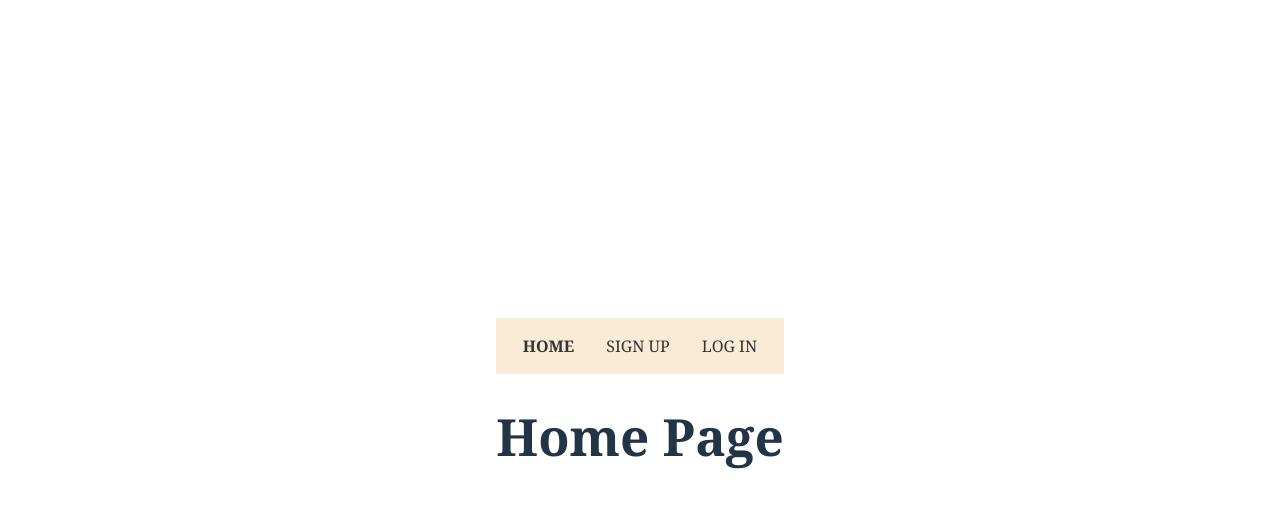
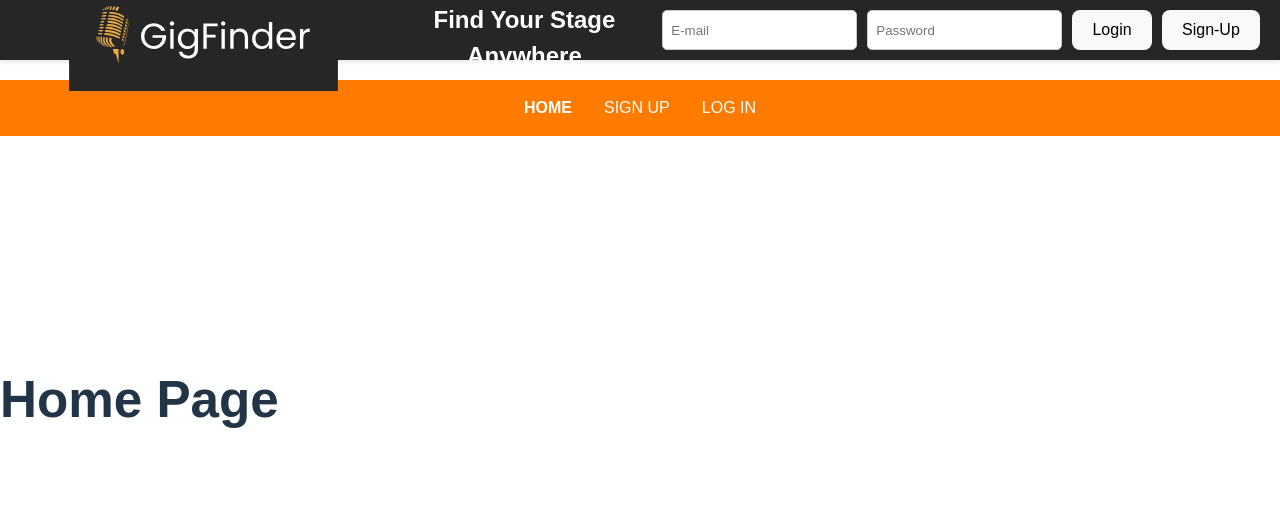
Before and after one commit to ShouvikSarkar1/miniproject2, a React (Vite) app in the folder miniproject2/: page / in a window 1280 px wide. Shown: the top 508 px of the page. Built offline with nearby package versions, Linux system fonts and the light colour scheme.

Commit message:
header and navbar

```diff
--- a/miniproject2/src/App.css
+++ b/miniproject2/src/App.css
@@ -1,59 +1,33 @@
-#root {
-  max-width: 1280px;
-  margin: 0 auto;
-  padding: 2rem;
-  text-align: center;
+
+
+/* Fixed NavBar directly below Header */
+.NavBar {
+  position: fixed;
+  top: 10vh;
+  width: 100%;
+  background-color: #ff7b00 !important;
+  justify-content: center;
 }
 
-.logo {
-  height: 6em;
-  padding: 1.5em;
-  will-change: filter;
-  transition: filter 300ms;
-}
-.logo:hover {
-  filter: drop-shadow(0 0 2em #646cffaa);
-}
-.logo.react:hover {
-  filter: drop-shadow(0 0 2em #61dafbaa);
-}
-
-@keyframes logo-spin {
-  from {
-    transform: rotate(0deg);
-  }
-  to {
-    transform: rotate(360deg);
-  }
-}
-
-@media (prefers-reduced-motion: no-preference) {
-  a:nth-of-type(2) .logo {
-    animation: logo-spin infinite 20s linear;
-  }
-}
-
-.card {
-  padding: 2em;
-}
-
-.read-the-docs {
-  color: #888;
-}
-
+/* Navbar Links */
 .NavBar ul {
   display: flex;
   list-style: none;
   justify-content: center;
   padding: 0;
 }
+
 .NavBar ul li a {
   padding: 1em;
-  color: inherit;
+  color: white;
   text-transform: uppercase;
   display: inline-block;
   text-decoration: none;
 }
+
 .NavBar ul li a.active {
   font-weight: bold;
 }
+.content {
+  align-content: center;
+}
--- a/miniproject2/src/App.jsx
+++ b/miniproject2/src/App.jsx
@@ -1,24 +1,21 @@
 import { useState } from 'react'
 import './App.css'
 import { UserProvider } from './context/UserContext'
-import MyThemeProvider from './context/MyThemeContext'
 import AppRoutes from './routes/AppRoutes'
 import NavBar from './components/NavBar/NavBar'
-import { ThemeProvider } from '@emotion/react'
-import { tealTheme } from './components/Themes/tealTheme'
+import Header from './components/Header/Header'
 
 function App() {
-
-
   return (
-    <>
     <UserProvider>
-      <ThemeProvider theme={tealTheme}>
-        <NavBar/>
-        <AppRoutes/>
-      </ThemeProvider>
+      <div className='app-container'>
+        <Header />
+        <NavBar />
+        <div className='content'>
+          <AppRoutes />
+        </div>
+      </div>
     </UserProvider>
-    </>
   )
 }
 
--- /dev/null
+++ b/miniproject2/src/components/Header/Header.jsx
@@ -0,0 +1,20 @@
+import React from 'react'
+import Logo from '../Logo/Logo'
+import HeaderLogin from '../HeaderLogin/HeaderLogin'
+import '../../styles/Header.css'
+
+const Header = () => {
+    return (
+      <header className='header'>
+          <div className='logo-container'>
+              <Logo />
+          </div>
+          <h2 className='header-title'>Find Your Stage Anywhere</h2>
+          <div className='header-login'>
+              <HeaderLogin />
+          </div>
+      </header>
+    )
+}
+
+export default Header
--- /dev/null
+++ b/miniproject2/src/components/HeaderLogin/HeaderLogin.jsx
@@ -0,0 +1,15 @@
+import React from 'react'
+
+
+const HeaderLogin = () => {
+  return (
+    <div class="login-input">
+    <input type="text" id="email" placeholder="E-mail"></input>
+    <input type="password" id="password" placeholder="Password"></input>
+    <button type="submit" class="btn">Login</button>
+    <button type="submit" class="btn">Sign-Up</button>
+    </div>
+  )
+}
+
+export default HeaderLogin
--- /dev/null
+++ b/miniproject2/src/components/Logo/Logo.jsx
@@ -0,0 +1,12 @@
+import React from 'react'
+import logo from '../../assets/logo.svg'
+
+const Logo = () => {
+  return (
+    <div className='logo-container'>
+      <img src={logo} alt='Logo' className='logo'/>
+    </div>
+  )
+}
+
+export default Logo
--- a/miniproject2/src/components/NavBar/NavBar.jsx
+++ b/miniproject2/src/components/NavBar/NavBar.jsx
@@ -9,7 +9,7 @@ const NavBar = () => {
   const {currentUser} = useUserContext();
   const {theme} = useContext(MyThemeContext)
   return (
-    <nav className='NavBar' style={{backgroundColor: theme.background, color: theme.foreground}}>
+    <nav className='NavBar'>
         <ul>
             <li><NavLink to ='/'>Home</NavLink></li>
             <li><NavLink to ='/signup'>Sign Up</NavLink></li>
--- a/miniproject2/src/context/MyThemeContext.jsx
+++ b/miniproject2/src/context/MyThemeContext.jsx
@@ -3,7 +3,7 @@ import React, {useState} from "react";
 export const themes = {
     light: {
         foreground: '#333333',
-        background: 'antiquewhite',
+        background: 'white',
     },
     dark: {
         foreground: '#ffffff',
--- a/miniproject2/src/index.css
+++ b/miniproject2/src/index.css
@@ -1,11 +1,11 @@
 :root {
-  font-family: Georgia, 'Times New Roman', Times, serif;
+  font-family: Arial, Helvetica, sans-serif;
   line-height: 1.5;
   font-weight: 400;
 
   color-scheme: light dark;
   color: rgba(255, 255, 255, 0.87);
-  background-color: #225777;
+  background-color: #262626;
 
   font-synthesis: none;
   text-rendering: optimizeLegibility;
@@ -47,7 +47,7 @@ button {
   transition: border-color 0.25s;
 }
 button:hover {
-  border-color: #646cff;
+  border-color: white;
 }
 button:focus,
 button:focus-visible {
--- a/miniproject2/src/pages/HomePage.jsx
+++ b/miniproject2/src/pages/HomePage.jsx
@@ -1,9 +1,12 @@
 import React from 'react'
+import '../styles/HomePageStyles.css'
+
 
 const HomePage = () => {
   return (
-    <div className='HomePage componentBox'>
+    <div className='HomePage'>
       <h1>Home Page</h1>
+
     </div>
   )
 }
--- /dev/null
+++ b/miniproject2/src/styles/Header.css
@@ -0,0 +1,29 @@
+/* Fixed Header */
+.header {
+    position: fixed;
+    background-color: #262626;
+    color: white;
+  }
+
+.logo {
+    height: 10em;
+    padding: 1.5em;
+
+  }
+  .logo-container{
+    padding-top :5px
+  }
+  /* Title Centered */
+.header-title {
+    flex: 1;
+    text-align: center;
+    font-size: 1.5rem;
+    font-weight: bold;
+    padding-top: 15px
+  }
+
+  /* Login Section (Right-Aligned) */
+  .header-login {
+    display: flex;
+    align-items: center;
+  }
--- /dev/null
+++ b/miniproject2/src/styles/HomePageStyles.css
@@ -0,0 +1,65 @@
+/* Reset margins & paddings */
+* {
+    margin: 0;
+    padding: 0;
+    box-sizing: border-box;
+}
+
+/* Header container */
+.header {
+    position: fixed;
+    top: 0;
+    left: 0;
+    width: 100%;
+    height: 60px; /* Fixed height for consistency */
+    background-color: #ffffff;
+    z-index: 1000;
+    display: flex;
+    align-items: center;
+    justify-content: space-between; /* Pushes logo, title, and login apart */
+    padding: 0 20px;
+    box-shadow: 0px 2px 5px rgba(0, 0, 0, 0.1);
+}
+
+/* Logo Container */
+.logo-container {
+    display: flex;
+    align-items: center;
+}
+
+/* Title Centering */
+.header-title {
+    flex: 1;  /* Makes it take up available space */
+    text-align: center;
+    font-size: 1.5rem;
+    font-weight: bold;
+}
+
+/* Login Container */
+.header-login {
+    display: flex;
+    align-items: center;
+}
+
+/* Login Box */
+.login {
+    display: flex;
+    align-items: center;
+    background-color: rgba(255, 255, 255, 0.1);
+    padding: 10px;
+    border-radius: 10px;
+}
+
+/* Input container */
+.login-input {
+    display: flex;
+    gap: 10px;
+}
+
+/* Input fields */
+.login-input input {
+    padding: 8px;
+    border-radius: 5px;
+    border: 1px solid #ccc;
+    outline: none;
+}
```
Also changed, not shown: miniproject2/src/assets/logo.svg (renamed from miniproject2/public/logo-svg.svg), 1 other file (tests, documents, lock files or other folders).
